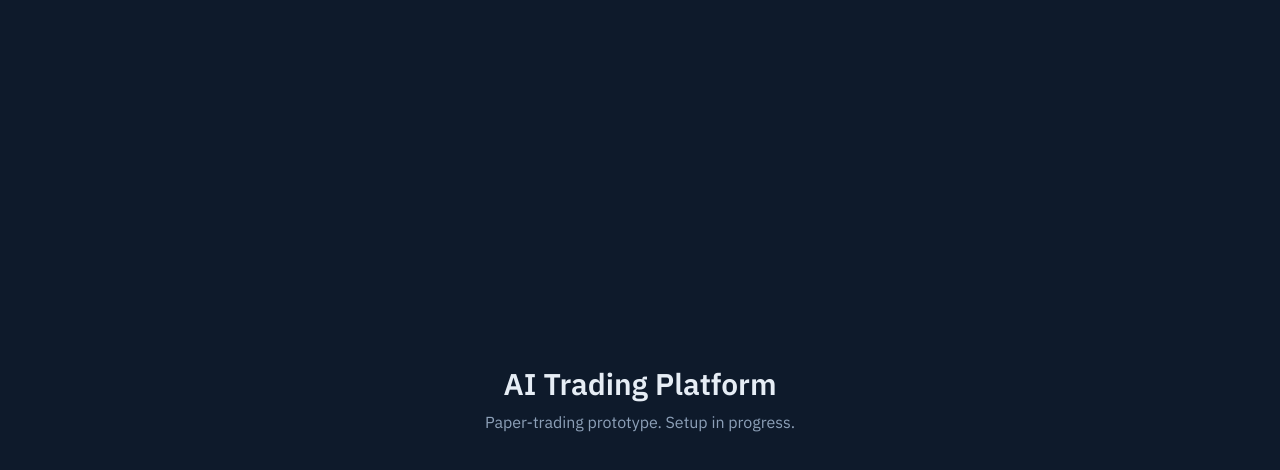
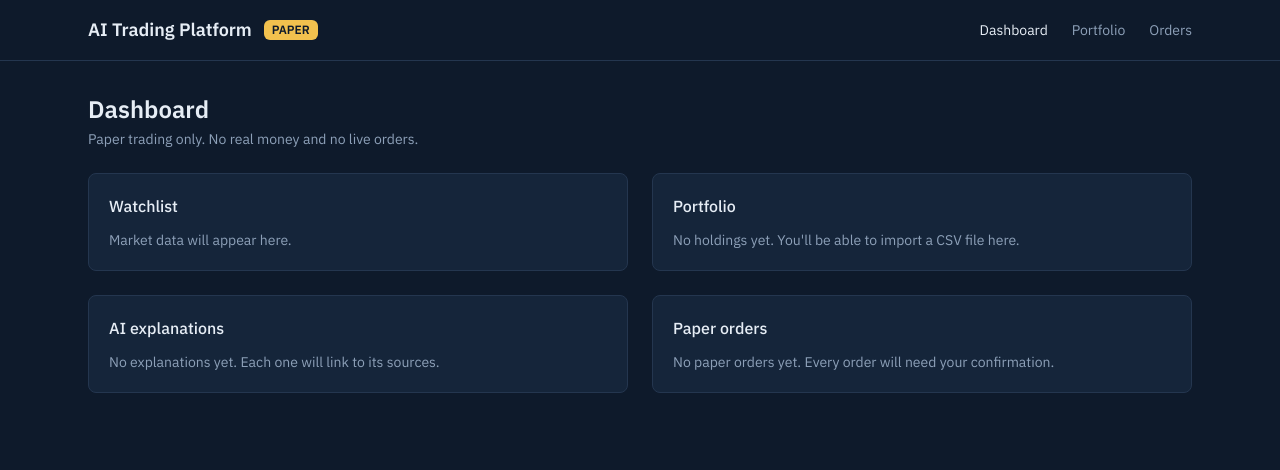
Before and after one commit to Srimen/ai-trading-platform, a Next.js app: page / in a window 1280 px wide. Shown: the top 470 px of the page. Built offline with nearby package versions, Linux system fonts and the light colour scheme.

Commit message:
Add dashboard layout with paper-trading label and empty states

```diff
--- a/app/layout.tsx
+++ b/app/layout.tsx
@@ -1,5 +1,6 @@
 import type { Metadata } from "next";
 import { IBM_Plex_Sans } from "next/font/google";
+import Header from "@/components/Header";
 import "./globals.css";
 
 const plexSans = IBM_Plex_Sans({
@@ -19,7 +20,10 @@ export default function RootLayout({
 }: Readonly<{ children: React.ReactNode }>) {
   return (
     <html lang="en" className={plexSans.variable}>
-      <body className="min-h-screen font-sans antialiased">{children}</body>
+      <body className="min-h-screen font-sans antialiased">
+        <Header />
+        <main className="mx-auto max-w-6xl px-6 py-8">{children}</main>
+      </body>
     </html>
   );
 }
--- a/app/page.tsx
+++ b/app/page.tsx
@@ -1,10 +1,35 @@
-export default function Home() {
+import Card from "@/components/Card";
+
+export default function Dashboard() {
   return (
-    <main className="flex min-h-screen items-center justify-center">
-      <div className="text-center">
-        <h1 className="text-3xl font-semibold">AI Trading Platform</h1>
-        <p className="mt-2 text-muted">Paper-trading prototype. Setup in progress.</p>
+    <div className="space-y-6">
+      <div>
+        <h1 className="text-2xl font-semibold">Dashboard</h1>
+        <p className="mt-1 text-sm text-muted">
+          Paper trading only. No real money and no live orders.
+        </p>
       </div>
-    </main>
+
+      <div className="grid gap-6 md:grid-cols-2">
+        <Card title="Watchlist">
+          <p className="text-sm text-muted">Market data will appear here.</p>
+        </Card>
+        <Card title="Portfolio">
+          <p className="text-sm text-muted">
+            No holdings yet. You&apos;ll be able to import a CSV file here.
+          </p>
+        </Card>
+        <Card title="AI explanations">
+          <p className="text-sm text-muted">
+            No explanations yet. Each one will link to its sources.
+          </p>
+        </Card>
+        <Card title="Paper orders">
+          <p className="text-sm text-muted">
+            No paper orders yet. Every order will need your confirmation.
+          </p>
+        </Card>
+      </div>
+    </div>
   );
 }
--- /dev/null
+++ b/components/Card.tsx
@@ -0,0 +1,18 @@
+import type { ReactNode } from "react";
+
+export default function Card({
+  title,
+  children,
+  className = "",
+}: {
+  title: string;
+  children: ReactNode;
+  className?: string;
+}) {
+  return (
+    <section className={`rounded-lg border border-line bg-panel p-5 ${className}`}>
+      <h2 className="mb-3 text-base font-medium">{title}</h2>
+      {children}
+    </section>
+  );
+}
--- /dev/null
+++ b/components/Header.tsx
@@ -0,0 +1,33 @@
+import { TRADING_MODE } from "@/lib/config";
+
+const NAV = [
+  { label: "Dashboard", ready: true },
+  { label: "Portfolio", ready: false },
+  { label: "Orders", ready: false },
+];
+
+export default function Header() {
+  return (
+    <header className="border-b border-line">
+      <div className="mx-auto flex max-w-6xl flex-wrap items-center justify-between gap-4 px-6 py-4">
+        <div className="flex items-center gap-3">
+          <span className="text-lg font-semibold">AI Trading Platform</span>
+          <span className="rounded-md bg-paper px-2 py-0.5 text-xs font-semibold text-ink">
+            {TRADING_MODE}
+          </span>
+        </div>
+        <nav className="flex gap-6 text-sm">
+          {NAV.map((item) => (
+            <span
+              key={item.label}
+              className={item.ready ? "text-text" : "text-muted"}
+              title={item.ready ? undefined : "Coming soon"}
+            >
+              {item.label}
+            </span>
+          ))}
+        </nav>
+      </div>
+    </header>
+  );
+}
```
